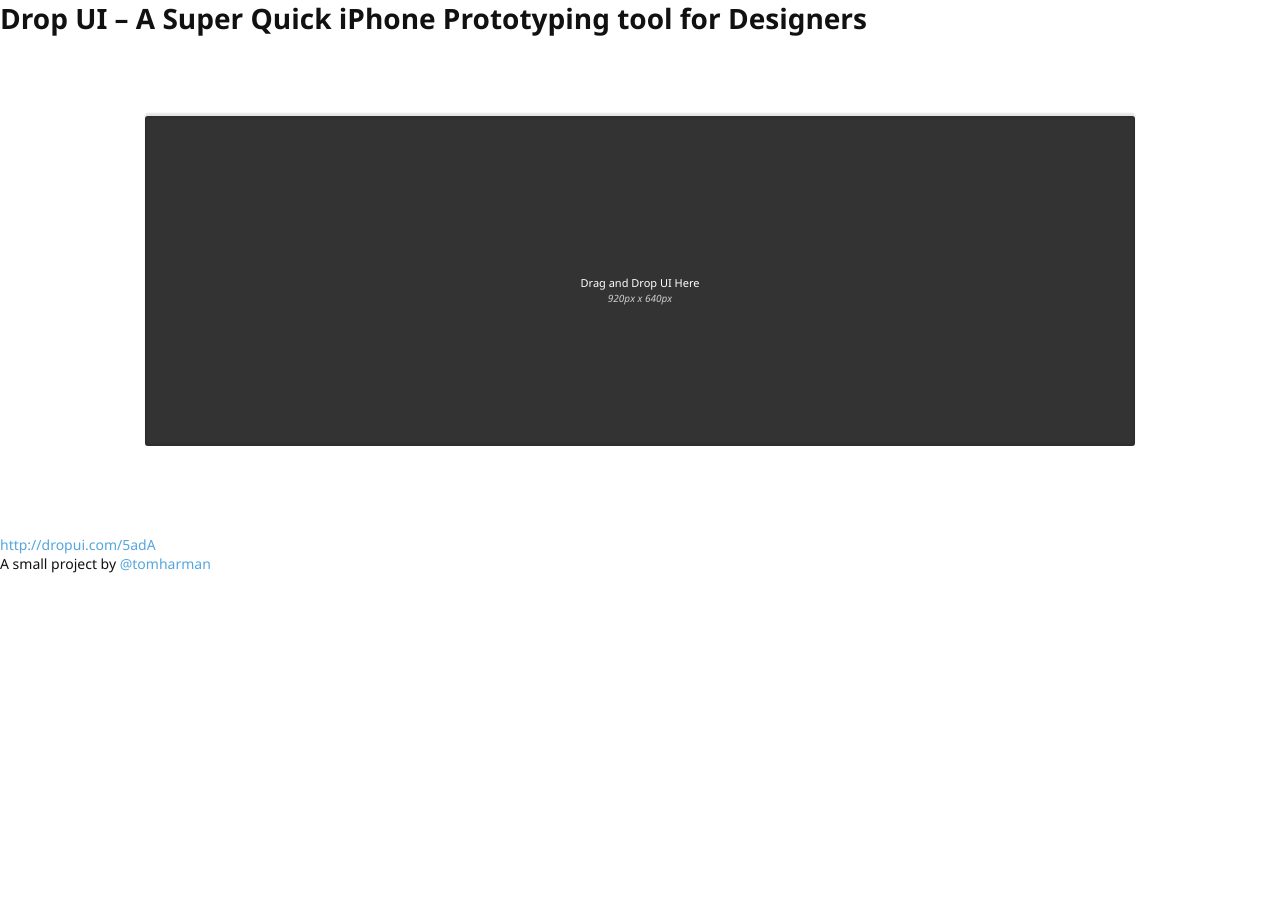
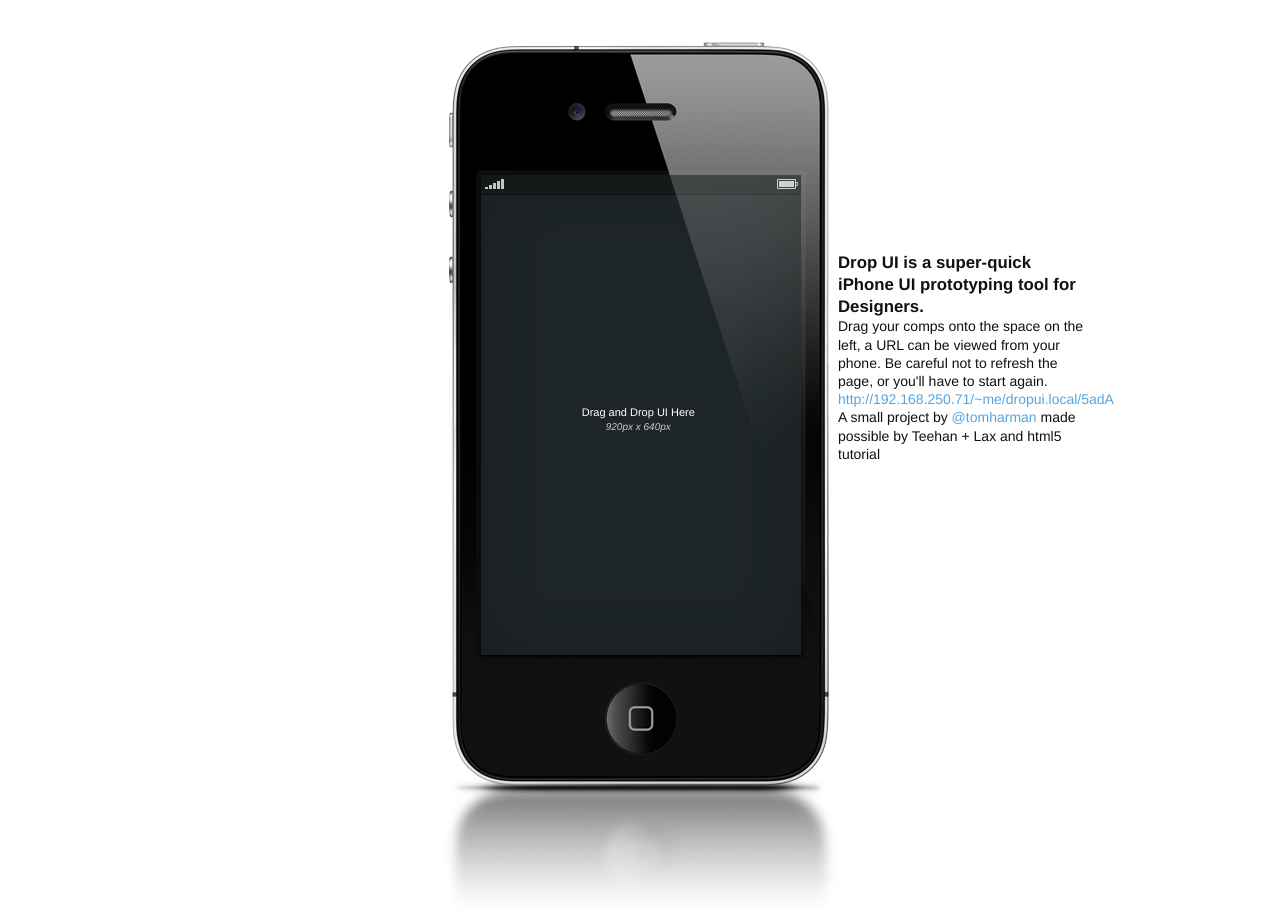
Before and after one commit to tomharman/dropUI, a PHP site: page /?id=1 in a window 1280 px wide. Before the commit the page ends 573 px from the top, so only its background shows below. Run offline with PHP 8.4, Linux system fonts and the light colour scheme; data that the repository does not hold is empty; some libraries are stand-ins or nearby versions.

Commit message:
changes to web ui

```diff
--- a/assets/css/styles.css
+++ b/assets/css/styles.css
@@ -26,7 +26,7 @@ html{
 body{
 	color:#111;
 	min-height:600px;
-	font:14px/1.3 'Segoe UI',Arial, sans-serif;
+	font:14px/1.3 'Helvetica',Arial, sans-serif;
 	margin: 0;
 	padding: 0;
 }
@@ -46,7 +46,15 @@ header, footer{
 }
 
 
+header {
+	margin: 15em 0 0 0;
+	width: 250px;
+	float: right;
+}
 
+h1 {
+	font-size: 1.2em;
+}
 
 
 /*-------------------------
@@ -56,23 +64,23 @@ header, footer{
 
 
 #dropbox{
-	background:#333;
+/*	background:#118;*/
 	color:#fff;
-	border-radius:3px;
+/*	border-radius:3px;*/
 	position: relative;
-	margin:80px auto 90px;
-	min-height: 290px;
+	margin: 0 auto;
+	text-align:center;
+	min-height: 460px;
 	overflow: hidden;
-	padding-bottom: 40px;
-    width: 990px;
-
-	box-shadow:0 0 4px rgba(0,0,0,0.3) inset,0 -3px 2px rgba(0,0,0,0.1);
+/*	padding-bottom: 40px;*/
+    width: 320px;
+/*	box-shadow:0 0 4px rgba(0,0,0,0.3) inset,0 -3px 2px rgba(0,0,0,0.1);*/
 }
 
 #dropbox .message{
 	font-size: 11px;
     text-align: center;
-    padding-top:160px;
+    padding-top:210px;
     display: block;
 }
 
@@ -81,39 +89,65 @@ header, footer{
 	font-size:10px;
 }
 
-#dropbox:before{
+/*#dropbox:before{
 	border-radius:3px 3px 0 0;
-}
+}*/
 
 
+div#container {
+	margin: 0 auto;
+	width: 70%;
+}
 
 /*-------------------------
 	Image Previews
 --------------------------*/
 
+div#iphone-frame {
+	background: url('../img/iPhone.png');
+	background-size: 100%;
+	height: 868px;
+	height: 715px;
+	width: 403px;
+	margin: 3em auto 0;
+	padding-top: 153px;
+
+/*	padding-top: 130px;
+	height: 608px;
+	width: 343px;*/
+}
+
 
 
 #dropbox .preview{
-	width:245px;
-	height: 215px;
-	float:left;
-	margin: 55px 0 0 60px;
-	position: relative;
-	text-align: center;
+	width:320px;
+	height: 460px;
+
+/*	width: 272px;
+	height:391px;*/
+/*	float:left;*/
+	position: absolute;
+/*	text-align: center;
+*//*	margin-left: -300px;*/
+	display: block;
 }
 
 #dropbox .preview img{
-	max-width: 400px;
-	max-height:380px;
-	border:3px solid #fff;
-	display: block;
+	max-width: 320px;
+	max-height:460px;
+/*	border:3px solid #fff;
+*/	display: block;
 
-	box-shadow:0 0 2px #000;
-}
+/*	box-shadow:0 0 2px #000;
+*/}
 
 #dropbox .imageHolder{
 	display: inline-block;
 	position:relative;
+}
+
+#dropbox .imageHolder img {
+		opacity: .25;
 }
 
 #dropbox .uploaded{
@@ -130,6 +164,10 @@ header, footer{
 	display: block;
 }
 
+#dropbox .preview.done {
+	left: 50px;
+}
+
 
 
 /*-------------------------
@@ -139,12 +177,14 @@ header, footer{
 
 
 #dropbox .progressHolder{
-	position: absolute;
+	position: relative;
 	background-color:#252f38;
-	height:12px;
-	width:100%;
-	left:0;
-	bottom: 0;
+	height:16px;
+	width:50%;
+	margin: 0 auto;
+	top: -238px;
+	opacity: 1;
+
 
 	box-shadow:0 0 2px #000;
 }
@@ -162,6 +202,11 @@ header, footer{
 	-webkit-transition:0.25s;
 	-o-transition:0.25s;
 	transition:0.25s;
+}
+
+#dropbox .progress,
+#dropbox .progressHolder {
+	border-radius: 10px;
 }
 
 #dropbox .preview.done .progress{
--- a/assets/js/script.js
+++ b/assets/js/script.js
@@ -71,8 +71,8 @@ $(function(){
 
 		var reader = new FileReader();
 
-		image.width = 400;
-		image.height = 400;
+		// image.width = 400;
+		// image.height = 400;
 
 		reader.onload = function(e){
 
--- a/global.php
+++ b/global.php
@@ -2,9 +2,9 @@
 
 // Global vars + functions
 
-$UPLOAD_DIR = 'uploads/';
-$ROOT_URL = 'http://192.168.250.43/~me/dropui.local/';
-$ROOT_URL = 'http://dropui.com/';
+$UPLOAD_DIR = getcwd().'uploads/';
+$ROOT_URL = 'http://192.168.250.71/~me/dropui.local/';
+// $ROOT_URL = 'http://dropui.com/';
 
 function generateURL(){
 
@@ -16,9 +16,9 @@ function generateURL(){
     for ($i = 0; $i < $length; $i++) {
         $res .= $chars[mt_rand(0, strlen($chars)-1)];
     }
-    $UPLOAD_DIR = $UPLOAD_DIR . $res . '/';
+    $tempDir = $UPLOAD_DIR . $res . '/';
     // If folder already exists go around loop again
-    if(file_exists($UPLOAD_DIR)){
+    if(file_exists($tempDir)){
       $i--;
     }
   }
--- a/index.php
+++ b/index.php
@@ -6,6 +6,7 @@
   // Each time the page is loaded, generate new random public id
   unset($_SESSION['public_id']);
   $_SESSION['public_id'] = generateURL();
+  $_SESSION['upload_dir'] = $UPLOAD_DIR . $_SESSION['public_id'] . '/';
 
 ?>
 
@@ -25,22 +26,27 @@
     </head>
 
     <body>
+      <div id="container">
 
   		<header>
-  			<h1>Drop UI – A Super Quick iPhone Prototyping tool for Designers</h1>
+  			<h1>Drop UI is a super-quick iPhone UI prototyping tool for Designers.</h1>
+  			<p>Drag your comps onto the space on the left, a URL can be viewed from your phone. Be careful not to refresh the page, or you'll have to start again.</p>
+    		<div id="url">
+    		  <p><a href="<?= $ROOT_URL?><?= $_SESSION['public_id'] ?>"><?= $ROOT_URL?><?= $_SESSION['public_id'] ?></a></p>
+          <!-- maybe add email functionality -->
+    		</div>
+    		<div id="credits">
+    		  <p>A small project by <a href="http://twitter.com/tomharman">@tomharman</a> made possible by Teehan + Lax and html5 tutorial</p>
+    		</div>
   		</header>
-
-  		<div id="dropbox">
-  			<span class="message">Drag and Drop UI Here <br /><i>920px x 640px</i></span>
-  		</div>
-  		<div id="url">
-  		  <p><a href="<?= $ROOT_URL?><?= $_SESSION['public_id'] ?>"><?= $ROOT_URL?><?= $_SESSION['public_id'] ?></a></p>
-        <!-- maybe add email functionality -->
+	  <!-- <img src="assets/img/iPhone.png" width="403" height="868" alt="IPhone" /> -->
+	    <div id="iphone-frame">
+    		<div id="dropbox">
+    			<span class="message">Drag and Drop UI Here <br /><i>920px x 640px</i></span>
+    		</div>
   		</div>
 
-      <footer>
-          <p>A small project by <a href="http://twitter.com/tomharman">@tomharman</a></p>
-      </footer>
+		</div>
 
       <!-- Including The jQuery Library -->
   		<script src="http://code.jquery.com/jquery-1.6.3.min.js"></script>
--- a/iphone.php
+++ b/iphone.php
@@ -6,8 +6,7 @@
     <meta charset="utf-8" />
     <title>Drop UI</title>
 
-    <meta name="viewport" content="user-scalable=no">
-    <meta name="viewport" content="width=device-width">
+    <meta name="viewport" content="width=device-width, user-scalable=no">
     <link rel="apple-touch-icon-precomposed" href="assets/img/iosicon.png">
     <link rel="apple-touch-startup-image" href="assets/img/iosicon.png">
     <meta name="apple-mobile-web-app-capable" content="yes">
--- a/post_file.php
+++ b/post_file.php
@@ -9,7 +9,11 @@ session_start();
 $demo_mode = false;
 $allowed_ext = array('jpg','jpeg','png','gif');
 
-$unique_upload_dir = $UPLOAD_DIR . $_SESSION['public_id'] . "/";
+$unique_upload_dir = $_SESSION['upload_dir'];
+
+// exit_status('TEST!!!1');
+// exit;
+echo $unique_upload_dir;
 
 if(!file_exists($unique_upload_dir)){
 
```
Also changed, not shown: assets/img/iPhone.png (added), 1 other file.
